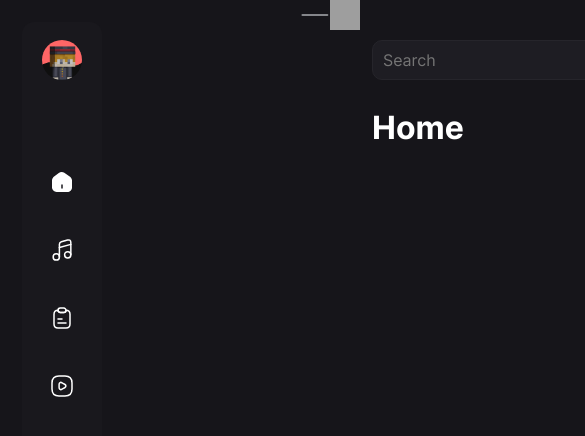
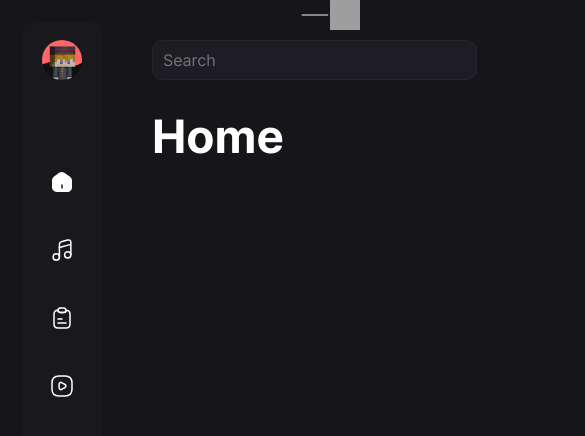
Before and after one commit to vleerapp/Vleer, a Nuxt app: page / in a window 390 px wide. Shown: the top 436 px of the page, 585 px wide, since content can reach past the window. Built offline with nearby package versions, Linux system fonts and the light colour scheme; grey boxes are pictures that could not be loaded.

Commit message:
fixed page layout

```diff
--- a/css/style.css
+++ b/css/style.css
@@ -40,4 +40,5 @@ body {
 
 .page-title {
   color: var(--tx);
+  font-size: 46px;
 }
--- a/layouts/page.vue
+++ b/layouts/page.vue
@@ -11,5 +11,12 @@
   position: absolute;
   top: 40px;
   left: 372px;
+  transition: .2s;
+}
+
+@media screen and (max-width: 1200px) {
+  .content {
+    left: 152px;
+  }
 }
 </style>
```
